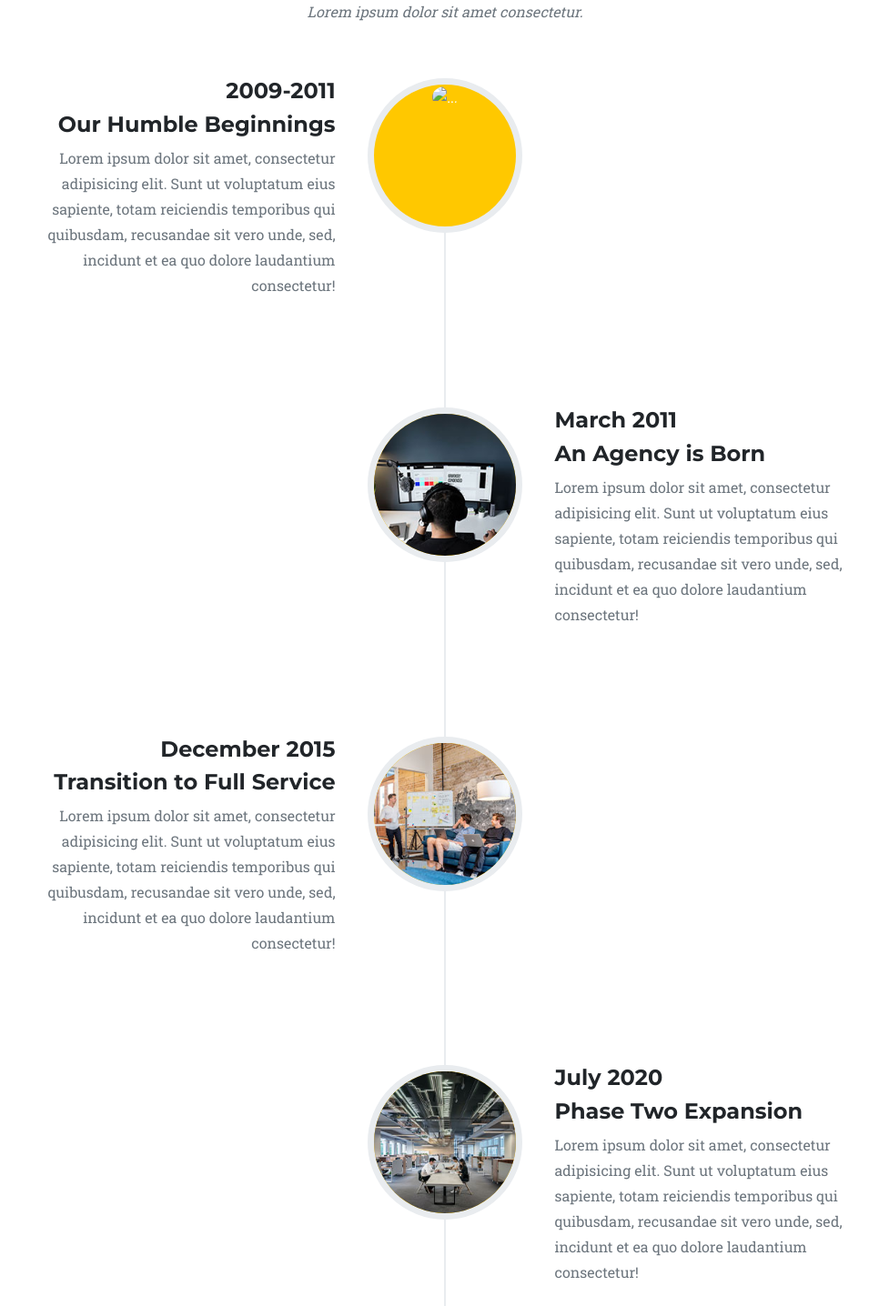
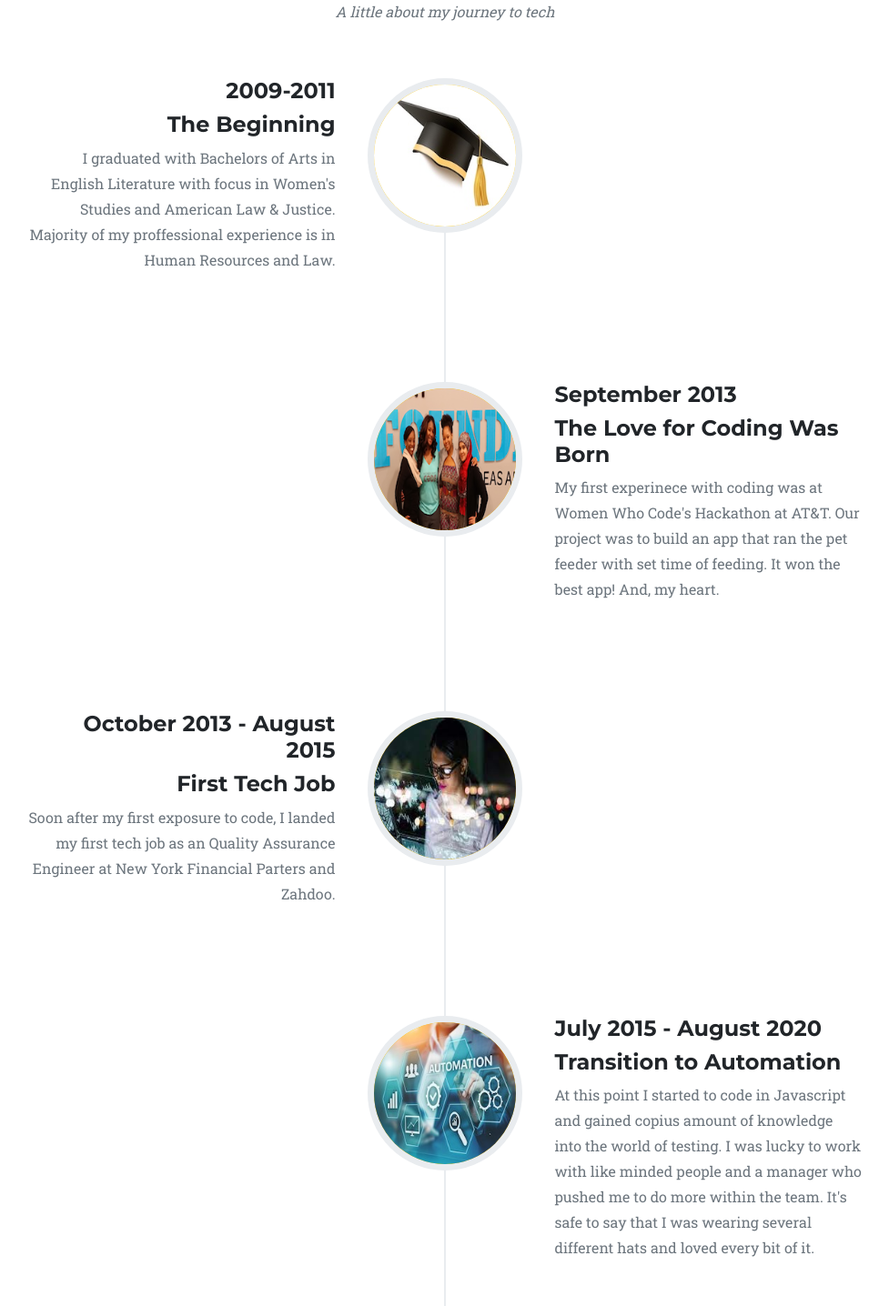
Before and after one commit to NeedaMehmud/revised-portfolio, a plain HTML site: page index.html in a window 1280 px wide. Shown: the part 2023-3459 px from the top of the page at 91% size, without its empty margins (151-1128 px from the left). Drawn offline with nearby package versions, Linux system fonts and the light colour scheme.

Commit message:
added about me section information

```diff
--- a/index.html
+++ b/index.html
@@ -30,7 +30,7 @@
                 <i class="fas fa-bars ms-1"></i>
             </button>
             <div class="collapse navbar-collapse" id="navbarResponsive">
-                <ul class="navbar-nav text-uppercase ms-auto py-4 py-lg-0">
+                <ul class="navbar-nav text-uppercase ms-auto py-10 py-lg-0">
                     <li class="nav-item"><a class="nav-link" href="#portfolio">Portfolio</a></li>
                     <li class="nav-item"><a class="nav-link" href="#about">About</a></li>
                     <li class="nav-item"><a class="nav-link" href="#resume">Resume</a></li>
@@ -171,77 +171,79 @@
         <div class="container">
             <div class="text-center">
                 <h2 class="section-heading text-uppercase">About</h2>
-                <h3 class="section-subheading text-muted">Lorem ipsum dolor sit amet consectetur.</h3>
+                <h3 class="section-subheading text-muted">A little about my journey to tech</h3>
             </div>
             <ul class="timeline">
                 <li>
                     <div class="timeline-image"><img class="rounded-circle img-fluid"
-                            src="assets/img/portfolio/img1.png" alt="..." /></div>
+                            src="assets/img/about/graduate.jpeg" alt="graduation hat" /></div>
                     <div class="timeline-panel">
                         <div class="timeline-heading">
                             <h4>2009-2011</h4>
-                            <h4 class="subheading">Our Humble Beginnings</h4>
+                            <h4 class="subheading">The Beginning</h4>
                         </div>
                         <div class="timeline-body">
-                            <p class="text-muted">Lorem ipsum dolor sit amet, consectetur adipisicing elit. Sunt ut
-                                voluptatum eius sapiente, totam reiciendis temporibus qui quibusdam, recusandae sit vero
-                                unde, sed, incidunt et ea quo dolore laudantium consectetur!</p>
+                            <p class="text-muted">I graduated with Bachelors of Arts in English Literature with focus in
+                                Women's
+                                Studies and American Law & Justice.
+                                Majority of my proffessional experience is in Human Resources and Law.</p>
                         </div>
                     </div>
                 </li>
                 <li class="timeline-inverted">
-                    <div class="timeline-image"><img class="rounded-circle img-fluid" src="assets/img/about/2.jpg"
-                            alt="..." /></div>
+                    <div class="timeline-image"><img class="rounded-circle img-fluid" src="assets/img/about/wwc.png"
+                            alt="group photo" /></div>
                     <div class="timeline-panel">
                         <div class="timeline-heading">
-                            <h4>March 2011</h4>
-                            <h4 class="subheading">An Agency is Born</h4>
+                            <h4>September 2013</h4>
+                            <h4 class="subheading">The Love for Coding Was Born</h4>
                         </div>
                         <div class="timeline-body">
-                            <p class="text-muted">Lorem ipsum dolor sit amet, consectetur adipisicing elit. Sunt ut
-                                voluptatum eius sapiente, totam reiciendis temporibus qui quibusdam, recusandae sit vero
-                                unde, sed, incidunt et ea quo dolore laudantium consectetur!</p>
+                            <p class="text-muted">My first experinece with coding was at Women Who Code's Hackathon at
+                                AT&T. Our project was to build an app that ran the pet feeder with set time of feeding.
+                                It won
+                                the best app! And, my heart. </p>
                         </div>
                     </div>
                 </li>
                 <li>
-                    <div class="timeline-image"><img class="rounded-circle img-fluid" src="assets/img/about/3.jpg"
-                            alt="..." /></div>
+                    <div class="timeline-image"><img class="rounded-circle img-fluid" src="assets/img/about/tech-job.jpeg"
+                            alt="a woman with a laptop" /></div>
                     <div class="timeline-panel">
                         <div class="timeline-heading">
-                            <h4>December 2015</h4>
-                            <h4 class="subheading">Transition to Full Service</h4>
+                            <h4>October 2013 - August 2015</h4>
+                            <h4 class="subheading">First Tech Job</h4>
                         </div>
                         <div class="timeline-body">
-                            <p class="text-muted">Lorem ipsum dolor sit amet, consectetur adipisicing elit. Sunt ut
-                                voluptatum eius sapiente, totam reiciendis temporibus qui quibusdam, recusandae sit vero
-                                unde, sed, incidunt et ea quo dolore laudantium consectetur!</p>
+                            <p class="text-muted">Soon after my first exposure to code, I landed my first tech job as an
+                                Quality Assurance Engineer at New York Financial Parters and Zahdoo.</p>
                         </div>
                     </div>
                 </li>
                 <li class="timeline-inverted">
-                    <div class="timeline-image"><img class="rounded-circle img-fluid" src="assets/img/about/4.jpg"
-                            alt="..." /></div>
+                    <div class="timeline-image"><img class="rounded-circle img-fluid" src="assets/img/about/automation.jpeg"
+                            alt="automation" /></div>
                     <div class="timeline-panel">
                         <div class="timeline-heading">
-                            <h4>July 2020</h4>
-                            <h4 class="subheading">Phase Two Expansion</h4>
+                            <h4>July 2015 - August 2020</h4>
+                            <h4 class="subheading">Transition to Automation</h4>
                         </div>
                         <div class="timeline-body">
-                            <p class="text-muted">Lorem ipsum dolor sit amet, consectetur adipisicing elit. Sunt ut
-                                voluptatum eius sapiente, totam reiciendis temporibus qui quibusdam, recusandae sit vero
-                                unde, sed, incidunt et ea quo dolore laudantium consectetur!</p>
+                            <p class="text-muted">At this point I started to code in Javascript and gained copius amount
+                                of knowledge into the world of testing. I was lucky to work with like minded people and a
+                                manager who pushed me to do more within the team. It's safe to say that I was wearing
+                                several different hats and loved every bit of it.</p>
                         </div>
                     </div>
                 </li>
                 <li class="timeline-inverted">
                     <div class="timeline-image">
                         <h4>
-                            Be Part
+                            Exciting
                             <br />
-                            Of Our
+                            Things to
                             <br />
-                            Story!
+                            Unfold!
                         </h4>
                     </div>
                 </li>
@@ -254,8 +256,8 @@
         <section class="page-section" id="contact">
             <div class="container">
                 <div class="text-center">
-                    <h2 class="section-heading text-uppercase">Contact Us</h2>
-                    <h3 class="section-subheading text-muted">Lorem ipsum dolor sit amet consectetur.</h3>
+                    <h2 class="section-heading text-uppercase">Contact Me</h2>
+                    <h3 class="section-subheading text-muted">Stay in Touch</h3>
                 </div>
                 <!-- * * * * * * * * * * * * * * *-->
                 <!-- * * SB Forms Contact Form * *-->
```
Also changed, not shown: assets/img/about/1.jpg (deleted), assets/img/about/2.jpg (deleted), assets/img/about/3.jpg (deleted), assets/img/about/4.jpg (deleted), assets/img/about/automation.jpeg (added), assets/img/about/graduate.jpeg (added), assets/img/about/tech-job.jpeg (added), assets/img/about/wwc.png (added), assets/img/contact-us.jpeg (added), assets/img/team/1.jpg (deleted), assets/img/team/2.jpg (deleted), assets/img/team/3.jpg (deleted), css/styles.css, 1 other file.
